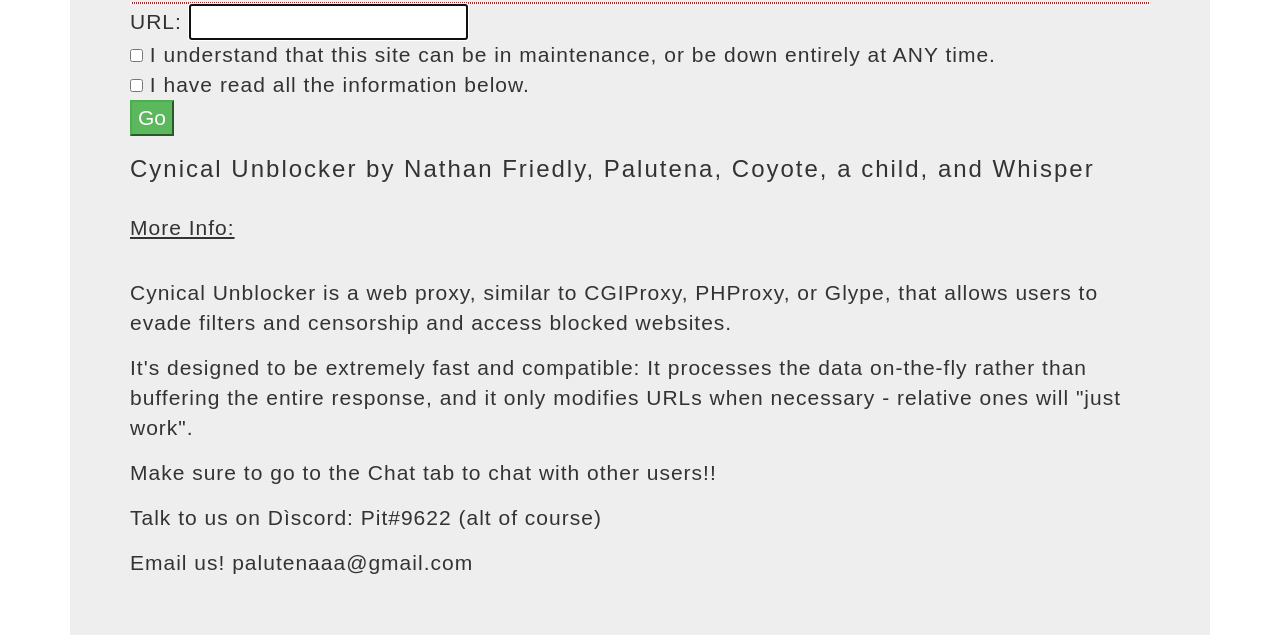
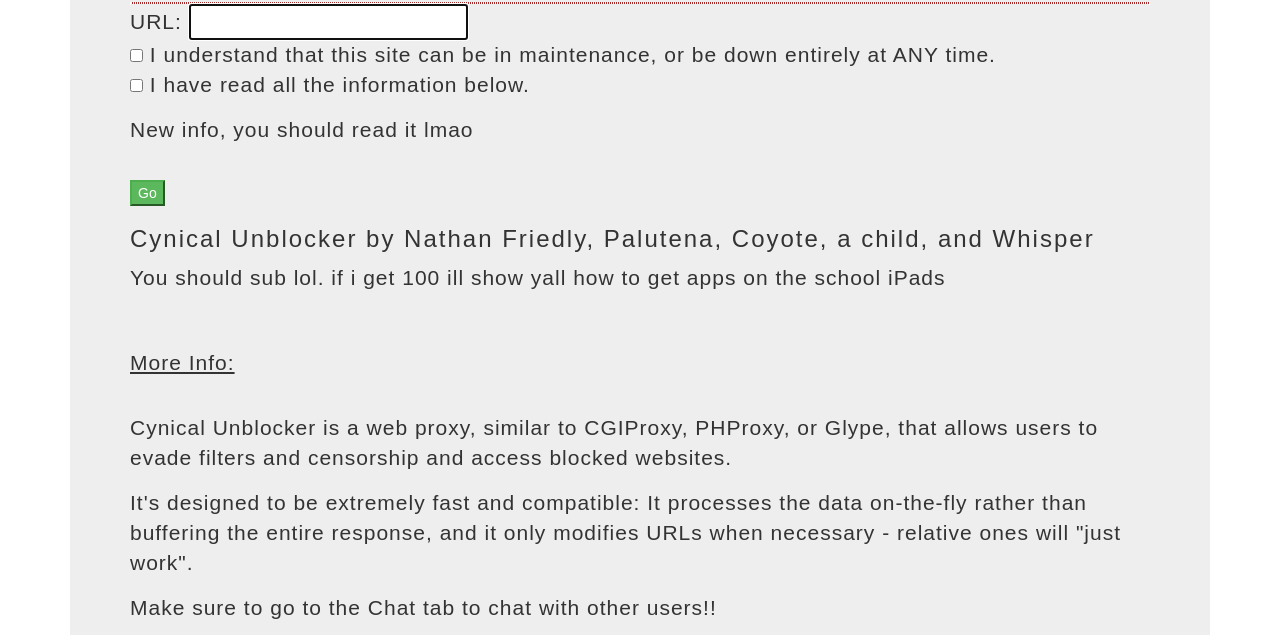
Before and after one commit to ceejcake/Pioneer-Unblocker-Master, a website: page public/index.html in a window 1280 px wide. Shown: the part 145-780 px from the top of the page. Drawn offline with nearby package versions, Linux system fonts and the light colour scheme; a web font is replaced by a local one.

Commit message:
Update index.html

```diff
--- a/public/index.html
+++ b/public/index.html
@@ -159,6 +159,7 @@
 					<input type="text" id="url" name="url" autofocus="autofocus" required> <br>
 		<input type="checkbox" name="check1" value="I understand that this site can be in maintenance, or be down entirely at ANY time." required> I understand that this site can be in maintenance, or be down entirely at ANY time.<br>
 		<input type="checkbox" name="check2" value="I have read all the information below." required> I have read all the information below.<br>
+				<p>New info, you should read it lmao</p><br>
 
 
           <input type="submit" value="Go" class="btn-success">
@@ -169,7 +170,8 @@
 
       <h3>Cynical Unblocker by Nathan Friedly, Palutena, Coyote, a child, and Whisper</h3>
 
-		<script src="https://apis.google.com/js/platform.js"></script>
+		<p>You should sub lol. if i get 100 ill show yall how to get apps on the school iPads</p></br>
+	<script src="https://apis.google.com/js/platform.js"></script>
 
 <div class="g-ytsubscribe" data-channelid="UCnCO0U2CPRU313r5N8qxjKg" data-layout="full" data-count="default"></div>
 
```
